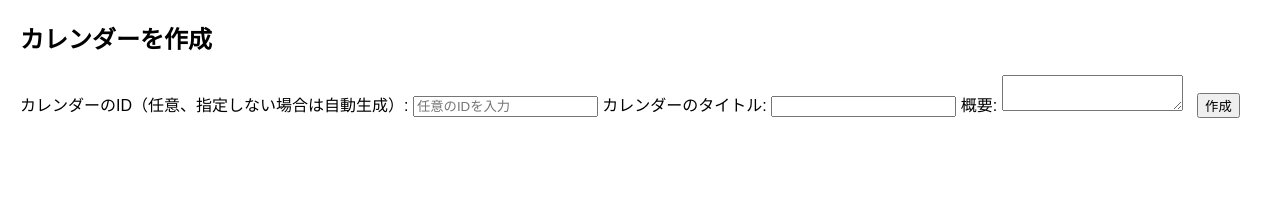
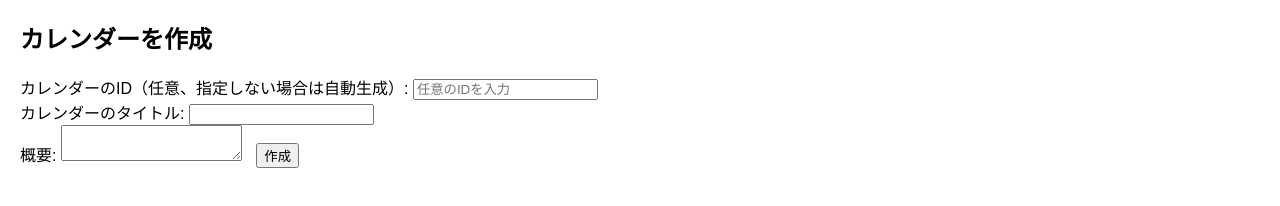
Before and after one commit to ivstrook/nosvent, a plain HTML site: page create_cal.html in a window 1280 px wide. Drawn offline with Linux system fonts and the light colour scheme.

Commit message:
modified:   create_cal.html

```diff
--- a/create_cal.html
+++ b/create_cal.html
@@ -9,14 +9,11 @@
     <h2>カレンダーを作成</h2>
     <form id="calendarForm">
         <label for="calendarId">カレンダーのID（任意、指定しない場合は自動生成）:</label>
-        <input type="text" id="calendarId" maxlength="12" pattern="[A-Za-z0-9]*" title="英数字を入力してください。最大12文字。" placeholder="任意のIDを入力">
-
+        <input type="text" id="calendarId" maxlength="12" pattern="[A-Za-z0-9]*" title="英数字を入力してください。最大12文字。" placeholder="任意のIDを入力"><br>
         <label for="title">カレンダーのタイトル:</label>
-        <input type="text" id="title" required>
-
+        <input type="text" id="title" required><br>
         <label for="description">概要:</label>
         <textarea id="description" required></textarea>
-
         <button type="submit">作成</button>
     </form>
 
```
